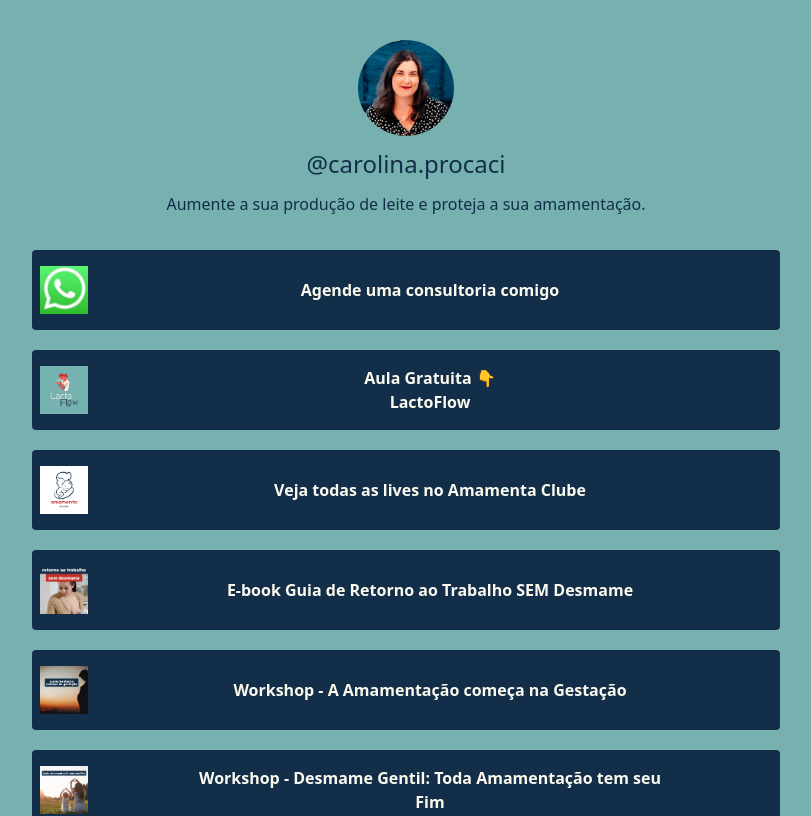
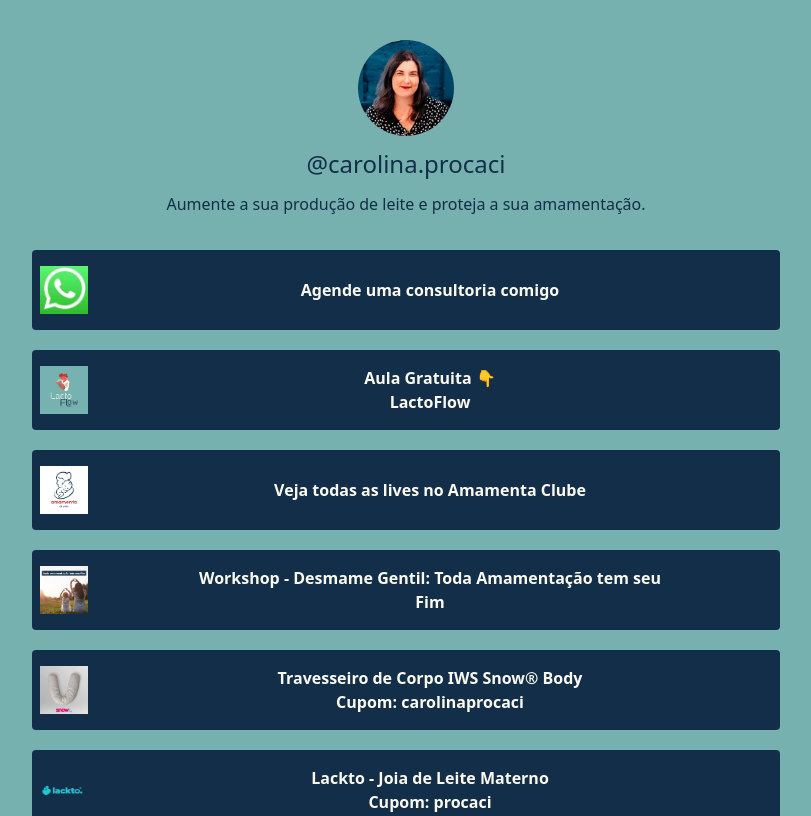
Before and after one commit to vogelcodes/my-link-tree, a Next.js app: page / in a window 1280 px wide. Shown: the top 816 px of the page, without its empty margins (234-1045 px from the left). Built offline with nearby package versions, Linux system fonts and the light colour scheme.

Commit message:
rm links

```diff
--- a/pages/index.js
+++ b/pages/index.js
@@ -31,18 +31,18 @@ const links = [
     img: "/links/amc-white.webp",
     getParams: true,
   },
-  {
-    name: "E-book Guia de Retorno ao Trabalho SEM Desmame",
-    url: "https://go.hotmart.com/B89175649F?dp=1",
-    img: "/links/4.webp",
-    getParams: true,
-  },
-  {
-    name: "Workshop - A Amamentação começa na Gestação",
-    url: "https://go.hotmart.com/Y89675102O?dp=1",
-    img: "/links/3.webp",
-    getParams: true,
-  },
+  // {
+  //   name: "E-book Guia de Retorno ao Trabalho SEM Desmame",
+  //   url: "https://go.hotmart.com/B89175649F?dp=1",
+  //   img: "/links/4.webp",
+  //   getParams: true,
+  // },
+  // {
+  //   name: "Workshop - A Amamentação começa na Gestação",
+  //   url: "https://go.hotmart.com/Y89675102O?dp=1",
+  //   img: "/links/3.webp",
+  //   getParams: true,
+  // },
   {
     name: "Workshop - Desmame Gentil: Toda Amamentação tem seu Fim",
     url: "https://hotmart.com/pt-br/marketplace/produtos/workshop-toda-amamentacao-tem-seu-fim/C89898767H",
```
